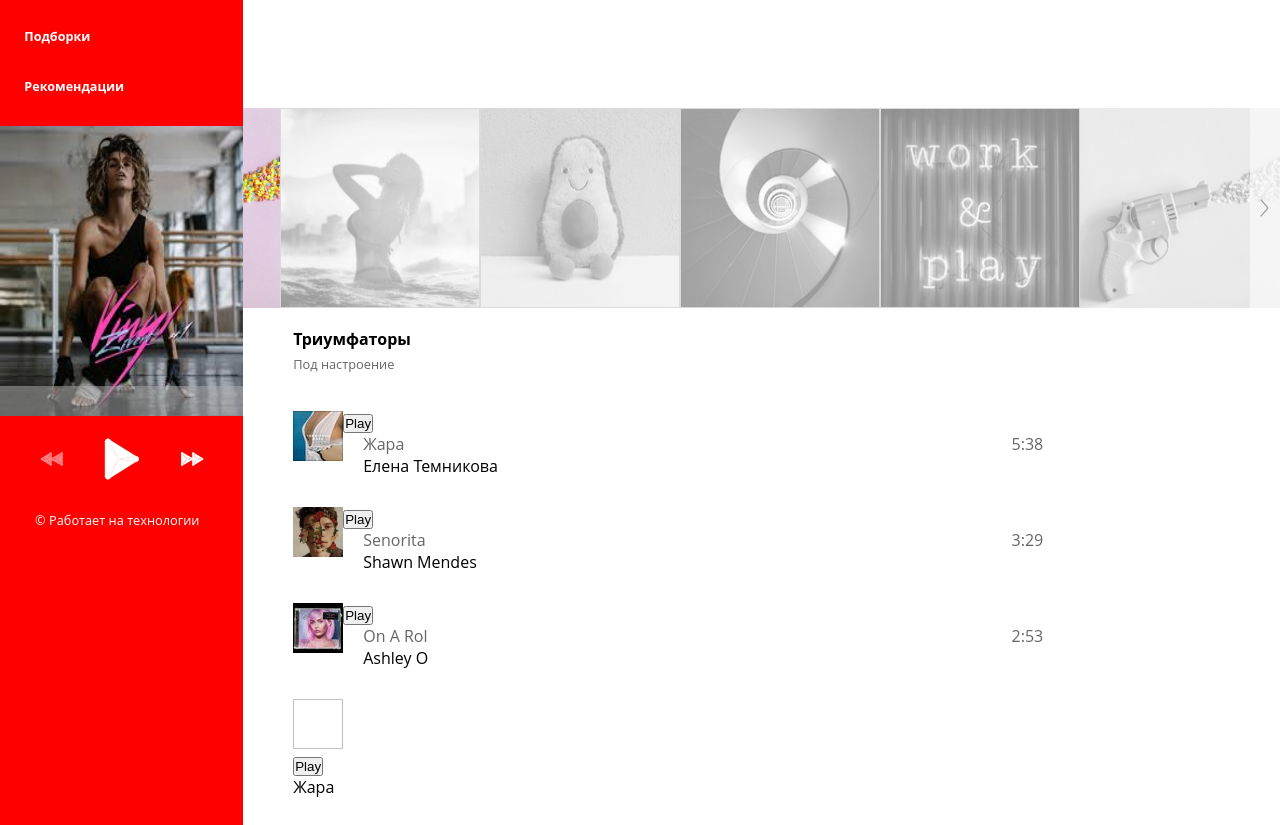
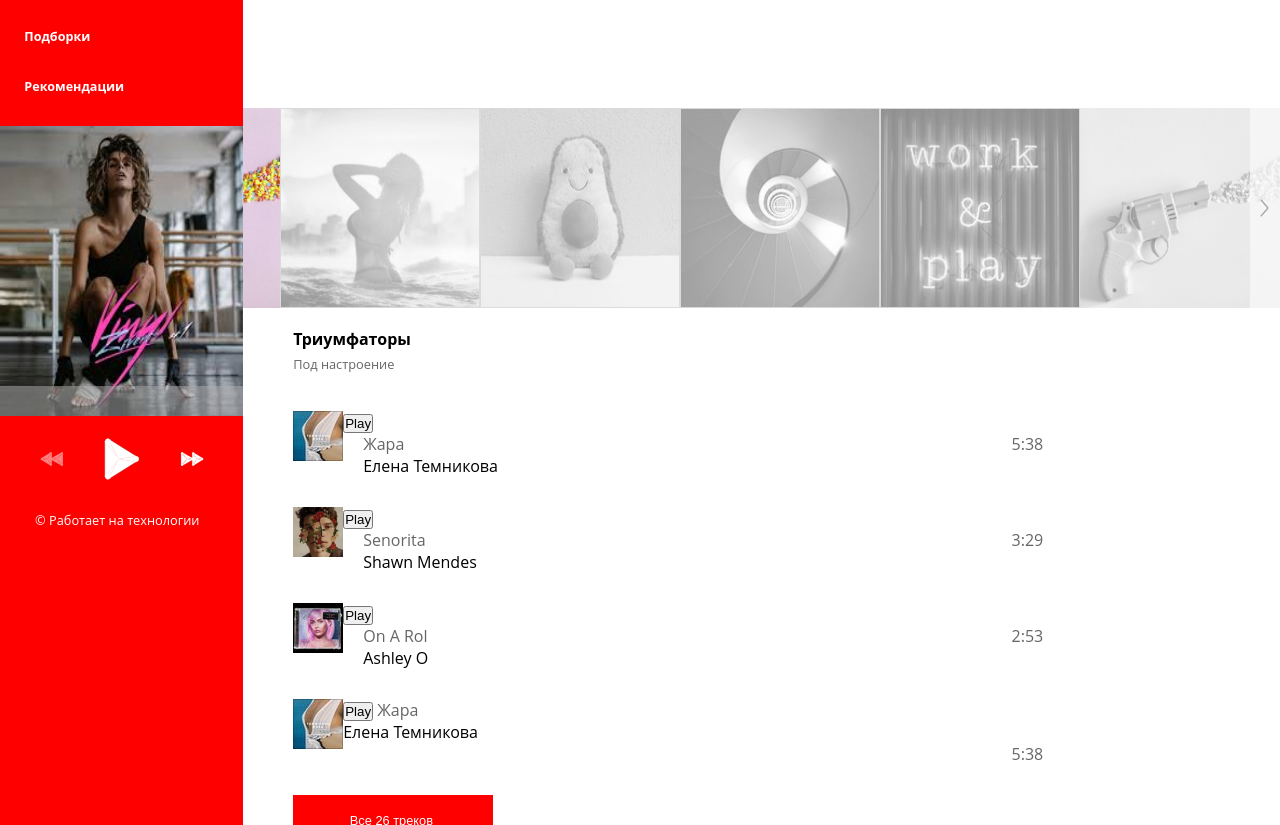
Before and after one commit to SIVIRGGG/SecondRepositoriy, a plain HTML site: page index.html in a window 1280 px wide. Shown: the part 122-947 px from the top of the page. Drawn offline with Linux system fonts and the light colour scheme.

Commit message:
Изменения в добавлении музыки

```diff
--- a/js.js
+++ b/js.js
@@ -58,8 +58,8 @@ createSongElement(state.music[0]);
 
 function block() {
     let w = document.createElement('w');
-    w.className = "triumf_img_block";
     w.insertAdjacentHTML('beforeend', '<div id="glav"></div>');
+    w.classList.add('triumf_img_block');
     q.append(w);
     console.log('tyr');
     //q.insertAdjacentHTML('beforeend', '<div id="b"class="bl"></div>');
@@ -67,58 +67,108 @@ function block() {
 }
 block();
 
-function imgPhoto() {
-    let img = document.createElement('img');
-    img.className = "triumf_img";
-    img.innerHTML = 'src = "img/senorita.jpg"';
-    img.insertAdjacentHTML('afterbegin', '<img>');
-    glav.append(img);
+function mapMusic() {
+    state.music.map(function(song) {
+        let img = document.createElement('img');
+        img.insertAdjacentHTML('afterbegin', '<img>');
+        img.classList.add('triumf_img');
+        img.src = song.imageSrc;
+        glav.prepend(img);
+    });
 }
-imgPhoto();
+mapMusic();
+
+// function imgPhoto() {
+//     let img = document.createElement('img');
+//     img.classList.add('triumf_img');
+//     img.className = "triumf_img";
+//     img.innerHTML = state.imageSrc;
+//     img.insertAdjacentHTML('afterbegin', '<img class="triumf_img">');
+//     glav.append(img);
+// }
+// imgPhoto();
 
 function triumfNameBlock() {
     let nameBlock = document.createElement('nameBlock');
-    nameBlock.className = 'triumf-name-block';
     nameBlock.insertAdjacentHTML('beforeend', '<div id="nameBlockId"></div>');
-    glav.append(nameBlock);
+    nameBlock.classList.add('triumf-name-block');
+    glav.after(nameBlock);
     console.log('nameBlock');
 }
 triumfNameBlock();
 
 function buttonAndName() {
-    let btnName = document.createElement('btnName');
-    btnName.className = 'triumf-name';
-    btnName.insertAdjacentHTML('afterbegin', '<div></div>');
-    nameBlockId.prepend(btnName);
-    console.log('triumf-name')
+    state.music.map(function(song) {
+        let btnName = document.createElement('btnName');
+        btnName.insertAdjacentHTML('afterbegin', '<div id="btnNameId"> </div>');
+        btnName.classList.add('triumf-name');
+        nameBlockId.prepend(btnName);
+        console.log('triumf-name');
+
+        let inpZhara1 = document.createElement('inpZhara1');
+        inpZhara1.insertAdjacentHTML('afterbegin', '<input id="zhara1" type="button" value="Play">');
+        // inpZhara1.innerHTML = song.buttonId;
+        btnNameId.prepend(inpZhara1);
+        console.log('inpZhara1');
+
+        let audioRecord = document.createElement('audioRecord');
+        audioRecord.insertAdjacentHTML('afterbegin', '<audio id="audio1" autostart="false"></audio>');
+        audioRecord.src = song.audioSr;
+        btnNameId.append(audioRecord);
+        console.log('audioRecord');
+
+        let name = document.createElement('name');
+        name.insertAdjacentHTML('afterbegin', '<p></p>');
+        name.innerHTML = song.name;
+        btnNameId.append(name);
+        console.log('name');
+
+        let artist = document.createElement('artist');
+        artist.insertAdjacentHTML('beforeend', '<div><p></p></div>');
+        artist.innerHTML = song.artist;
+        nameBlockId.append(artist);
+        console.log('artist');
+
+        let times = document.createElement('times');
+        times.insertAdjacentHTML('beforeend', '<div><p></p></div>');
+        times.classList.add('times');
+        times.innerHTML = song.time;
+        nameBlockId.append(times);
+
+    });
 }
 buttonAndName();
 
-function inputZhara1() {
-    let inpZhara1 = document.createElement('inpZhara1');
-    inpZhara1.className = 'zhara1';
-    inpZhara1.insertAdjacentHTML('afterbegin', '<input id="zhara1" type="button" value="Play">');
-    nameBlockId.prepend(inpZhara1);
-    console.log('inpZhara1');
-}
-inputZhara1();
+// function inputZhara1() {
+//     let inpZhara1 = document.createElement('inpZhara1');
+//     inpZhara1.insertAdjacentHTML('afterbegin', '<input id="zhara1" type="button" value="Play">');
+//     nameBlockId.prepend(inpZhara1);
+//     console.log('inpZhara1');
+//     let audioRecord = document.createElement('audioRecord');
+//     audioRecord.innerHTML = "";
+//     audioRecord.insertAdjacentHTML('afterbegin', '<audio id="audio1" src="audio/Elena_Temnikova_-_ZHara.mp3" autostart="false"></audio>');
+//     nameBlockId.append(audioRecord);
+//     console.log('audioRecord');
+// }
+// inputZhara1();
 
-function audioRecording() {
-    let audioRecord = document.createElement('audioRecord');
-    audioRecord.innerHTML = "";
-    audioRecord.insertAdjacentHTML('afterbegin', '<audio id="audio1" src="audio/Elena_Temnikova_-_ZHara.mp3" autostart="false"></audio>');
-    nameBlockId.append(audioRecord);
-    console.log('audioRecord');
-}
-audioRecording();
 
-function name() {
-    let name = document.createElement('name');
-    name.innerHTML = 'Жара';
-    nameBlockId.append(name);
-    console.log('name');
-}
-name();
+// function audioRecording() {
+//     let audioRecord = document.createElement('audioRecord');
+//     audioRecord.innerHTML = "";
+//     audioRecord.insertAdjacentHTML('afterbegin', '<audio id="audio1" src="audio/Elena_Temnikova_-_ZHara.mp3" autostart="false"></audio>');
+//     nameBlockId.append(audioRecord);
+//     console.log('audioRecord');
+// }
+// audioRecording();
+
+// function name() {
+//     let name = document.createElement('name');
+//     name.innerHTML = '';
+//     nameBlockId.append(name);
+//     console.log('name');
+// }
+// name();
 
 
 /*function triumfImgBlock() {
--- a/style.css
+++ b/style.css
@@ -361,17 +361,6 @@ body {
     color: #666666;
 }
 
-.triumf-button {
-    width: 200px;
-    height: 50px;
-    color: white;
-    background-color: rgb(255, 0, 0);
-    text-align: center;
-    font-size: 0.8em;
-    border: 0;
-    margin-bottom: 45px;
-}
-
 .triumf-name-block {
     display: flex;
     flex-wrap: wrap;
@@ -385,6 +374,17 @@ body {
     justify-content: flex-end;
     font-size: 1em;
     color: #666666;
+}
+
+.triumf-button {
+    width: 200px;
+    height: 50px;
+    color: white;
+    background-color: rgb(255, 0, 0);
+    text-align: center;
+    font-size: 0.8em;
+    border: 0;
+    margin-bottom: 45px;
 }
 
 .pod-nastroenie {
```
Also changed, not shown: index.html (+1 -0 lines).
